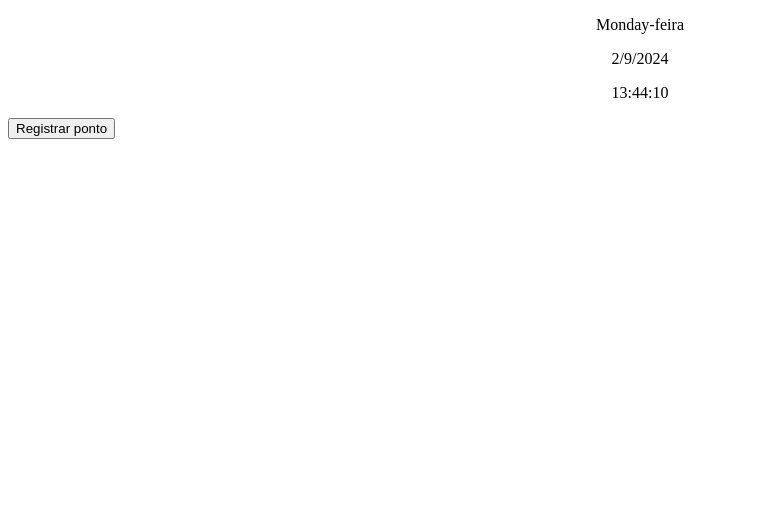
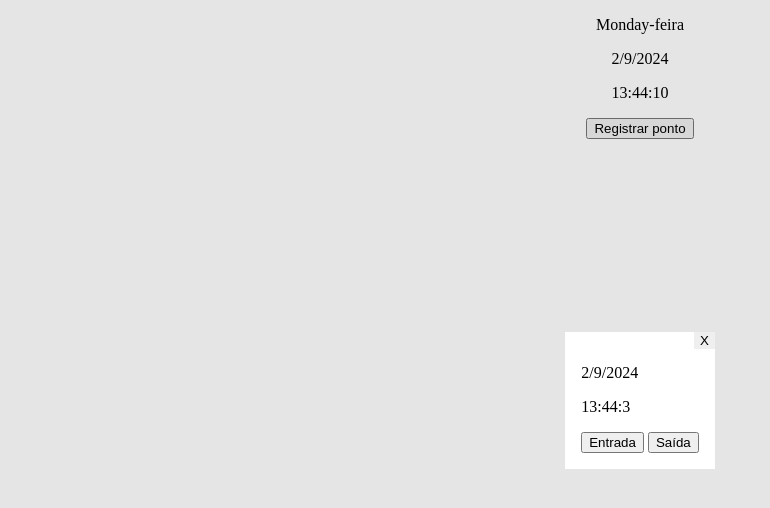
Before and after one commit to MarcellinhoHM/ponto-eletronico, a plain HTML site: page index.html in a window 1280 px wide. Both pictures are taken after a click on the button "Registrar ponto". Shown: the whole page, without its empty margins (0-770 px from the left). Drawn offline with Linux system fonts and the light colour scheme.

Commit message:
luiz eduardo

```diff
--- a/css/style.css
+++ b/css/style.css
@@ -1,3 +1,19 @@
 .data-hora {
     text-align: center;
 }
+
+#dialog-ponto{
+    border: 0;
+}
+
+#dialog-fechar{
+
+    border: 0;
+    position:absolute;
+    top: 0;
+    right: 0;
+}
+
+#dialog-fechar:hover{
+    background-color: red;
+}
--- a/index.html
+++ b/index.html
@@ -11,8 +11,17 @@
         <p id="dia-semana">Segunda-feira</p>
         <p id="data-atual">26/08/2024</p>
         <p id="hora-atual">08:28:04</p>
+        <button id = "btn-register"> Registrar ponto</button>
     </div>
-    <button>Registrar ponto</button>
+
+    <dialog id = "dialog-ponto">
+        <p id="dialog-data">Data</p>
+        <p id="dialog-hora">Hora</p>
+        <button id ="btn-dialog-entrada">Entrada</button>
+        <button id = "btn-dialog-saida">Saída</button>
+        <button id = "dialog-fechar">X</button>
+
+    </dialog>
 
     <script src="js/script.js"></script>
 </body>
--- a/js/script.js
+++ b/js/script.js
@@ -1,13 +1,40 @@
+navigator.geolocation.getCurrentPosition((position) => {
+    console.log(position);
+    console.log(position.coords.latitude);
+    console.log(position.coords.longitude);
+});
+
 const date = new Date();
 const diaSemana = document.getElementById("dia-semana");
 const dataAtual = document.getElementById("data-atual");
 const horaAtual = document.getElementById("hora-atual");
+const btnRegister = document.getElementById("btn-register");
 
+btnRegister.addEventListener("click", register);
 
 function updateContentHour(){
     dataAtual.textContent = getCurrentDate();
     horaAtual.textContent = getCurrentTime();
     diaSemana.textContent = getWeekDay();
+}
+
+const dialogPonto = document.getElementById("dialog-ponto");
+
+const dialogData = document.getElementById("dialog-data");
+dialogData.textContent = getCurrentDate();
+
+const dialogHora = document.getElementById("dialog-hora");
+dialogHora.textContent = getCurrentTime();
+
+
+const btnDialogFechar = document.getElementById("dialog-fechar");
+btnDialogFechar.addEventListener("click", ()=> {
+    dialogPonto.close();
+})
+
+function register(){
+    alert("im doin' your mom");
+    dialogPonto.showModal();
 }
 
 function getCurrentTime() {
```
